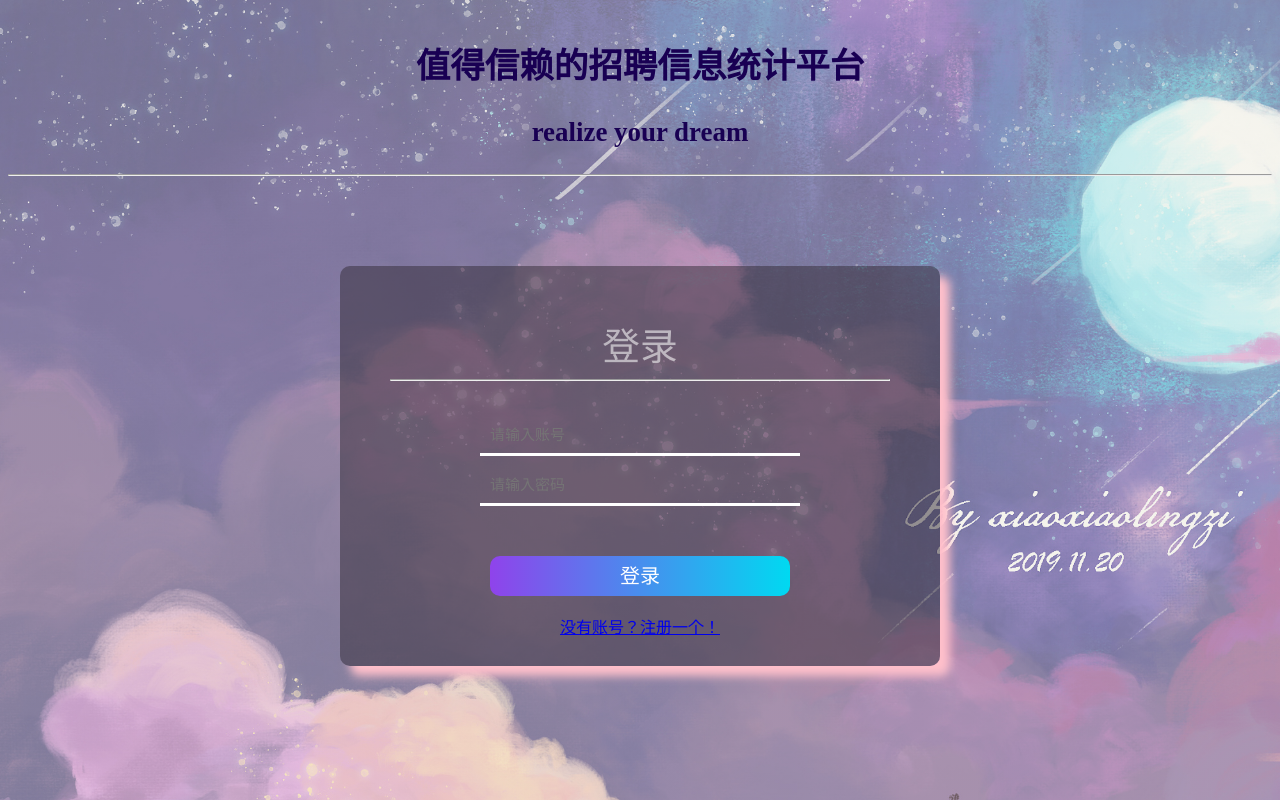
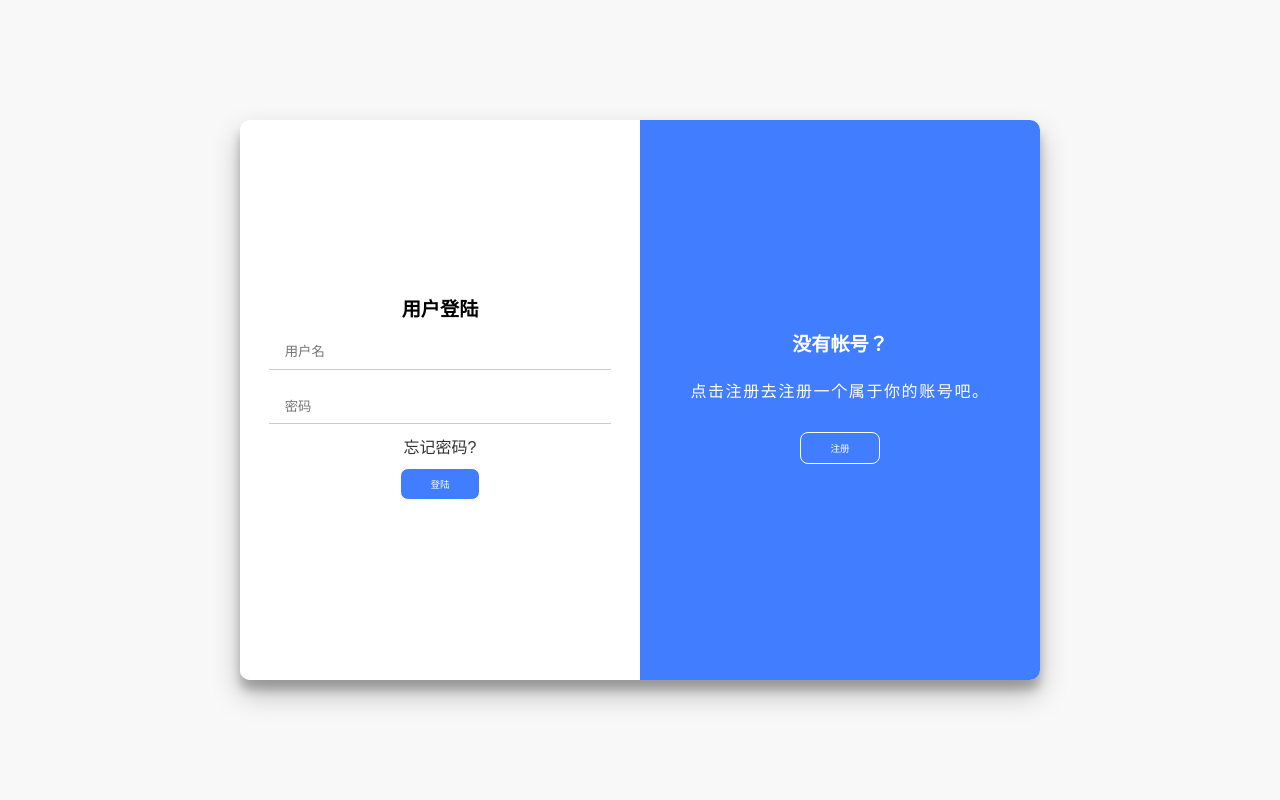
Before and after one commit to JOKERXSF/Dream, a Django app: page /Dreamapp/login/ in a window 1280 px wide. Run offline with Django 4.2, Linux system fonts and the light colour scheme.

Commit message:
修改了前端登录界面

```diff
--- /dev/null
+++ b/static/css/style.css
@@ -0,0 +1,213 @@
+*{
+    margin: 0;
+    padding: 0;
+    box-sizing: border-box;
+}
+body,html{
+    font-family: Arial, Helvetica, sans-serif;
+    background: #f8f8f8;
+    background-attachment: fixed;
+    display: flex;
+    flex-direction: column;
+    justify-content: center;
+    align-items: center;
+    height: 100%;
+    margin:  0 auto;
+}
+h1{
+    margin: 0.2rem;
+    font-size: 1.2rem;
+}
+
+p{
+    font-size: 1rem;
+    line-height: 1.5rem;
+    font-weight: 100;
+    margin: 1.2rem 0;
+    letter-spacing: 0.1rem;
+}
+span{
+    font-size: 0.8rem;
+    margin: 1.2rem 0;
+}
+a{
+    color: #333;
+    font-size: 1rem;
+    text-decoration: none;
+}
+
+.container{
+    position: relative;
+    background: #fff;
+    border-radius: 10px;
+    box-shadow: 0 14px 28px rgba(0, 0, 0, 0.25),0 10px 10px rgba(0, 0, 0, 0.22);
+    padding: 0.6rem;
+    width: 50rem;
+    height: 35rem;
+    overflow: hidden;
+    max-width: 100vw;
+    min-height: 70vh;
+}
+.form-container form{
+    background: #fff;
+    display: flex;
+    flex-direction: column;
+    padding: 0 1.8rem;
+    height: 100%;
+    justify-content: center;
+    align-items: center;
+}
+
+.social-container{
+    margin: 0.6rem 0;
+}
+
+.social-container a{
+    border: 1px solid #eee;
+    border-radius: 50%;
+    display: inline-flex;
+    justify-content: center;
+    align-items: center;
+    margin: 0 5px;
+    height: 1.8rem;
+    width: 1.8rem;
+}
+
+.social-container a:hover{
+    opacity: 0.8;
+}
+
+.form-container input{
+    width: 100%;
+    height: 2.2rem;
+    text-indent: 1rem;
+    border: 1px solid #ccc;
+    border-left: none;
+    border-right: none;
+    border-top: none;
+    outline: none;
+    margin: 0.6rem 0;
+}
+
+.form-container button:active{
+    transform: scale(0.95,0.95);
+}
+
+.form-container button{
+    padding: 0.4rem 1rem;
+    background: #417dff;
+    color: white;
+    border: 1px solid #fff;
+    outline: none;
+    cursor: pointer;
+    width: 5rem;
+    border-radius: 8px;
+    transition: all 100ms ease-in;
+    margin: 0.6rem 0;
+    font-size: 0.6rem;
+    padding: 0.5rem 0;
+}
+
+button#send_code{
+    width: 100%;
+}
+
+button.ghost{
+    background: transparent;
+    border-color: #fff;
+    border: 1px solid #fff;
+    outline: none;
+    cursor: pointer;
+    width: 5rem;
+    border-radius: 8px;
+    transition: all 800ms ease-in;
+    margin: 0.6rem 0;
+    padding: 0.5rem 0;
+    color: white;
+    font-size: 0.6rem;
+}
+button.ghost:active{
+    transform: scale(0.95,0.95);
+}
+
+.form-container{
+    position: absolute;
+    top: 0;
+    height: 100%;
+    transition: all 0.5s ease-in;
+
+}
+
+.sing-in-container{
+    left: 0;
+    width: 50%;
+    z-index: 2;
+}
+.sign-up-container{
+    left: 0;
+    width: 50%;
+    opacity: 0;
+    z-index: 1;
+}
+
+.overlay{
+    background: #417dff;
+    width: 200%;
+    height: 100%;
+    position: relative;
+    left: -100%;
+    transition: all 0.6s ease-in-out;
+    color: white;
+}
+
+.overlay-container{
+    position: absolute;
+    top: 0;
+    right: 0;
+    width: 50%;
+    height: 100%;
+    overflow: hidden;
+    transition: all 0.6s ease-in-out;
+    z-index: 99;
+}
+
+.overlay-pannel{
+    position: absolute;
+    top: 0;
+    display: flex;
+    flex-direction: column;
+    justify-content: center;
+    align-items: center;
+    width: 50%;
+    height: 100%;
+    padding: 0 2.2rem;
+}
+
+.overlay-right{
+    right: 0;
+}
+
+.container.right-panel-active .overlay-container{
+    transform: translateX(-100%);
+}
+.container.right-panel-active .sing-in-container{
+    transform: translateX(100%);
+}
+.container.right-panel-active .sign-up-container{
+    transform: translateX(100%);
+    opacity: 1;
+    z-index: 5;
+    transition: all 0.6s ease-in-out;
+}
+
+.container.right-panel-active .overlay{
+    transform: translateX(50%);
+}
+.container.right-panel-active .overlay-left{
+    transform: translateX(0);
+    transition: all 0.6s ease-in-out;
+}
+.container.right-panel-active .overlay-right{
+    transform: translateX(20%);
+    transition: all 0.6s ease-in-out;
+}
--- a/templates/login.html
+++ b/templates/login.html
@@ -1,74 +1,57 @@
 <!DOCTYPE html>
-<html>
+<html lang="en">
 <head>
-		<meta charset="utf-8" />
+    <meta charset="UTF-8">
+{#    <meta http-equiv="X-UA-Compatible" content="IE=edge">#}
+
+    <meta name="viewport" content="width=device-width, initial-scale=1.0">
+    <title>登陆</title>
     <link rel="icon" sizes="any" mask="" href="/static/img/标签页ico.jpg">
-		<!-- 网页小标签 -->
-		<title>梦想通登录界面</title>
-
-		<link rel="stylesheet" href="/static/css/new_file.css">
-
+    <link rel="stylesheet" href="/static/css/style.css">
 </head>
-
-
 <body>
-		<!-- 首页顶端 -->
-		<!-- 		<div id="decorate">
-			<p style="height: 70px" align="center">dream</p>
-		</div> -->
-
-		<!-- 简洁的自我介绍 -->
-		<div id="introduce" align="center">
-			<h2>
-				值得信赖的招聘信息统计平台
-			</h2>
-
-			<h3 align="center">
-				realize your dream
-			</h3>
-		</div>
-		<!-- 分割线换行 -->
-		<hr>
-		<br>
-
-		<!-- 详细的自我介绍以及功能介绍，跳转？锚链接？ -->
-		<!-- <div id="function">
-			<ul>
-				<a href="#">关于我们 </a>
-				<a href="#">主要功能 </a>
-				<br>
-		</div> -->
-
-		</ul>
-
-		<!-- 登录界面主体 -->
-		<div class="login">
-			<div id="login-logo">登录
-
-			</div>
-
-			<hr>
+    <div class="container" id="container">
+        <!--<div class="form-container sign-up-container">
+            <form action="#">
+                <h1>用户注册</h1>
+                <input type="text" placeholder="用户名">
+                <input type="password" placeholder="密码">
+                <input type="email" placeholder="邮箱">
+                <button id="send_code">发送验证码</button>
+                <input type="email" placeholder="验证码">
+                <button>注册</button>
+            </form>
+        </div>-->
+        <div class="form-container sing-in-container">
             <form action="/login" method="get">
-
-				<div id="login-box_sub">
-					<input name="uid" placeholder="请输入账号" />
-				</div>
-
-				<div id="login-box_pw">
-					<input name="pwd" type="password" placeholder="请输入密码" />
-				</div>
-
-				<button>登录</button><br><br>
-				<!-- <input type="submit" /> -->
-				<div id="login">
-                    <a href="/Dreamapp/registry">没有账号？注册一个！</a>
-                </div>
-
+                <h1>用户登陆</h1>
+                <!--<div class="social-container">
+                    <a href="#" class="social"><i class="iconfont icon-qq"></i></a>
+                    <a href="#" class="social"><i class="iconfont icon-weixin"></i></a>
+                    <a href="#" class="social"><i class="iconfont icon-weibo-copy"></i></a>
+                    <a href="#" class="social"><i class="iconfont icon-github"></i></a>
+                </div>-->
+                <!--<span>您可以选择以上几种方式登陆您的账户!</span>-->
+                <input type="text" placeholder="用户名">
+                <input type="password" placeholder="密码">
+                <a href="#">忘记密码?</a>
+                <button>登陆</button>
             </form>
         </div>
-
-		<br>
-
-		<!-- <img src="../img/页面内小狗图像.jpg" width="100%" title="我们的标签" /> -->
+        <div class="overlay-container">
+            <div class="overlay">
+                <!--<div class="overlay-pannel overlay-left">
+                    <h1>已有账号?</h1>
+                    <p>亲爱的快快点我去进行登陆吧。</p>
+                    <button class="ghost" id="signIn">登陆</button>
+                </div>-->
+                <div class="overlay-pannel overlay-right">
+                    <h1>没有帐号？</h1>
+                    <p>点击注册去注册一个属于你的账号吧。</p>
+                    <a href="/Dreamapp/registry"><button class="ghost" id="signUp">注册</button></a>
+                </div>
+            </div>
+        </div>
+    </div>
 </body>
 </html>
```
Also changed, not shown: Spider/spiderMain.py (+4 -4 lines), static/css/style1.css (added, +213 -0 lines), static/js/neon-login.js (+0 -99 lines), templates/registry.html (+41 -52 lines), Spider/temp.csv. Lines whose indentation alone changed are shown as unchanged.
